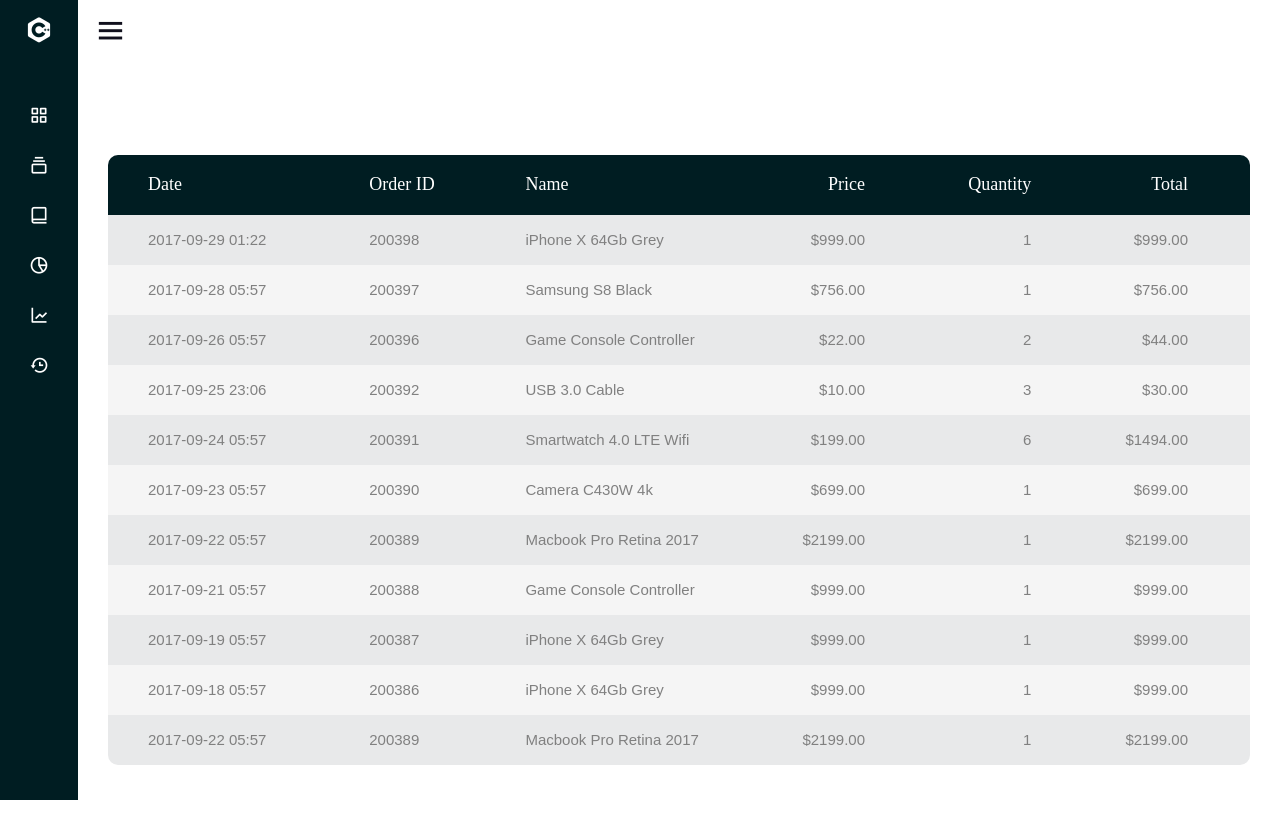
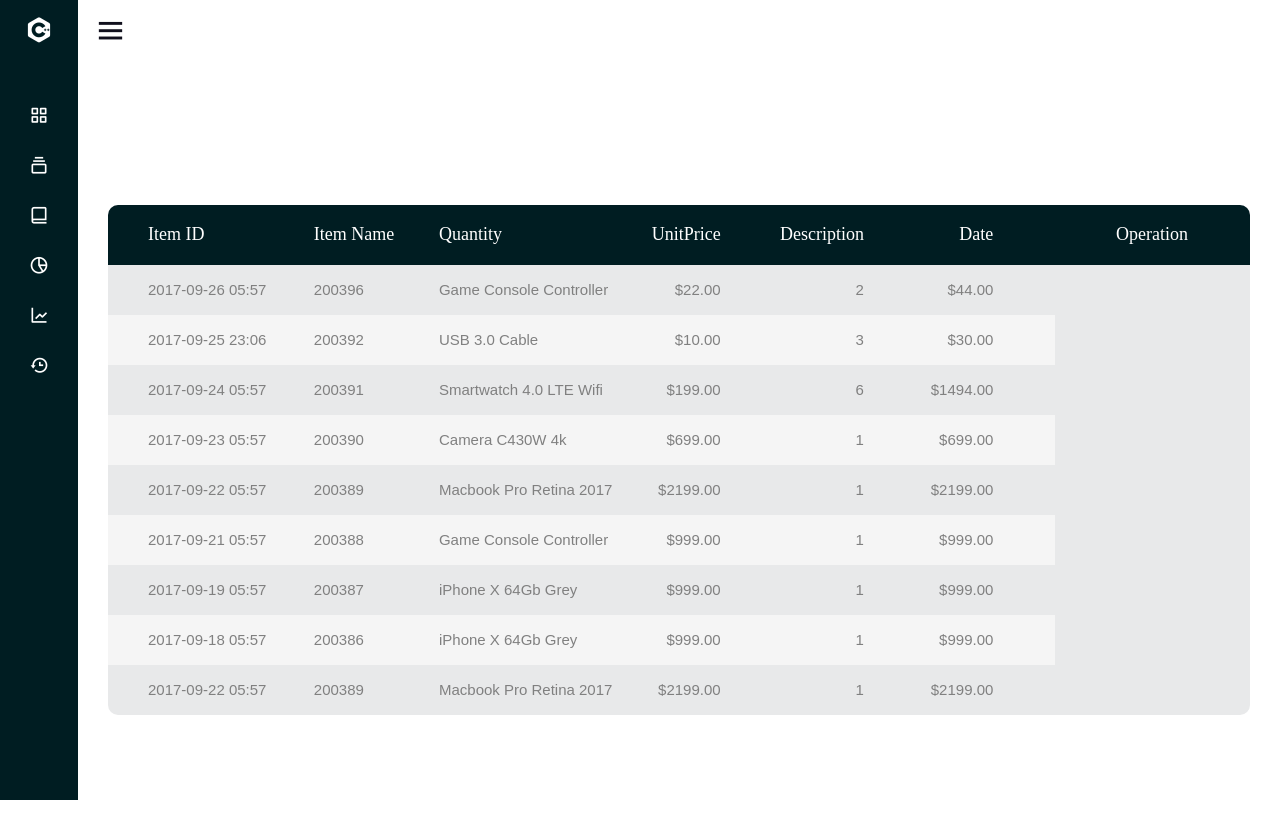
Before and after one commit to ZaneDaniel11/Fix-Asset-And-Inventory-System, a React (Vite) app in the folder capstone/: page /Electronics in a window 1280 px wide. Shown: the top 838 px of the page. Built offline with nearby package versions, Linux system fonts and the light colour scheme; a web font is replaced by a local one.

Commit message:
Dashboard

```diff
--- a/capstone/src/Dashboard.jsx
+++ b/capstone/src/Dashboard.jsx
@@ -5,22 +5,22 @@
       <div className="text-center">
         <h1 className="text-3xl font-bold mb-8">Stocks and Inventory</h1>
         <div className="grid grid-cols-1 sm:grid-cols-2 lg:grid-cols-3 gap-20">
-            <button className="bg-BlackNgadiliBlack text-white py-20 px-16 rounded-lg shadow-md hover:bg-gray-800 transition duration-300 text-3xl"  onClick={()=>window.location.href="/Electronics" }>
+          <button className="bg-BlackNgadiliBlack text-white py-20 px-16 rounded-3xl shadow-md hover:bg-gray-800 transition duration-300 text-3xl"  onClick={()=>window.location.href="/Electronics" }>
             Electronics
           </button>
-            <button className="bg-BlackNgadiliBlack text-white py-8 px-16 rounded-lg shadow-md hover:bg-gray-800 transition duration-300 text-3xl">
+          <button onClick={()=>window.location.href="/Electronics"}  className="bg-BlackNgadiliBlack text-white py-8 px-16 rounded-3xl shadow-md hover:bg-gray-800 transition duration-300 text-3xl">
             Furniture
           </button>
-            <button className="bg-BlackNgadiliBlack text-white py-8 px-16 rounded-lg shadow-md hover:bg-gray-800 transition duration-300 text-3xl">
+          <button onClick={()=>window.location.href="/Electronics"}  className="bg-BlackNgadiliBlack text-white py-8 px-16 rounded-3xl shadow-md hover:bg-gray-800 transition duration-300 text-3xl">
             IT Equipment
           </button>
-            <button onClick={() => window.location.href = "/sample"} className="bg-BlackNgadiliBlack text-white py-20 px-20   rounded-lg shadow-md hover:bg-gray-800 transition duration-300 text-3xl">
+          <button onClick={()=>window.location.href="/Electronics"} className="bg-BlackNgadiliBlack text-white py-20 px-20   rounded-3xl shadow-md hover:bg-gray-800 transition duration-300 text-3xl">
             Office Supplies
           </button>
-            <button className="bg-BlackNgadiliBlack text-white py-8 px-16 rounded-lg shadow-md hover:bg-gray-800 transition duration-300 text-3xl">
+          <button onClick={()=>window.location.href="/Electronics"}  className="bg-BlackNgadiliBlack text-white py-8 px-16 rounded-3xl shadow-md hover:bg-gray-800 transition duration-300 text-3xl">
             Maintenance Supplies
           </button>
-            <button className="bg-BlackNgadiliBlack text-white py-8 px-16 rounded-lg shadow-md hover:bg-gray-800 transition duration-300 text-3xl">
+          <button onClick={()=>window.location.href="/Electronics"}  className="bg-BlackNgadiliBlack text-white py-8 px-16 rounded-3xl shadow-md hover:bg-gray-800 transition duration-300 text-3xl">
             Consumables
           </button>
         </div>
--- a/capstone/src/Tables/Electornics.jsx
+++ b/capstone/src/Tables/Electornics.jsx
@@ -8,31 +8,17 @@
     <table>
     <thead>
     <tr class="table100-head">
-    <th class="column1">Date</th>
-    <th class="column2">Order ID</th>
-    <th class="column3">Name</th>
-    <th class="column4">Price</th>
-    <th class="column5">Quantity</th>
-    <th class="column6">Total</th>
+    <th class="column1">Item ID</th>
+    <th class="column2">Item Name</th>
+    <th class="column3">Quantity</th>
+    <th class="column4">UnitPrice</th>
+    <th class="column5">Description</th>
+    <th class="column6">Date</th>
+    <th class="column6">Operation</th>
     </tr>
     </thead>
     <tbody>
-    <tr>
-    <td class="column1">2017-09-29 01:22</td>
-    <td class="column2">200398</td>
-    <td class="column3">iPhone X 64Gb Grey</td>
-    <td class="column4">$999.00</td>
-    <td class="column5">1</td>
-    <td class="column6">$999.00</td>
-    </tr>
-    <tr>
-    <td class="column1">2017-09-28 05:57</td>
-    <td class="column2">200397</td>
-    <td class="column3">Samsung S8 Black</td>
-    <td class="column4">$756.00</td>
-    <td class="column5">1</td>
-    <td class="column6">$756.00</td>
-    </tr>
+
     <tr>
     <td class="column1">2017-09-26 05:57</td>
     <td class="column2">200396</td>
```
Lines whose indentation alone changed are shown as unchanged.
